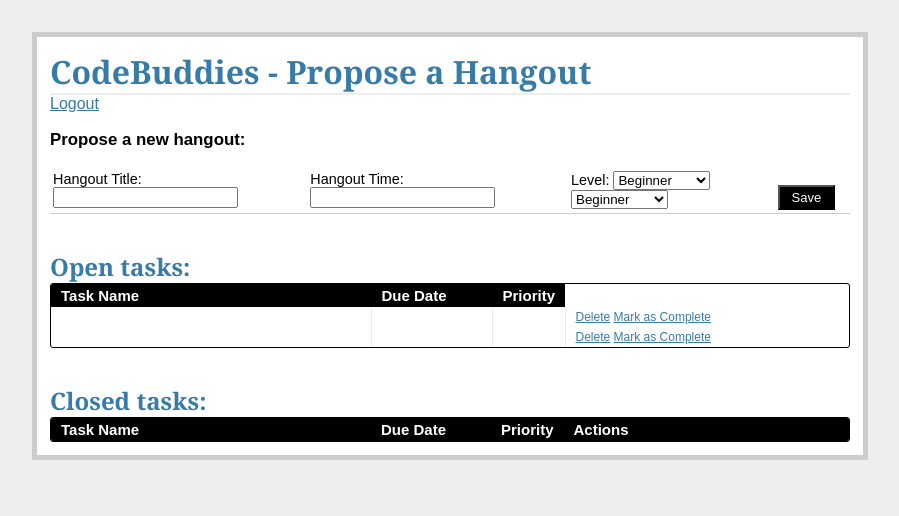
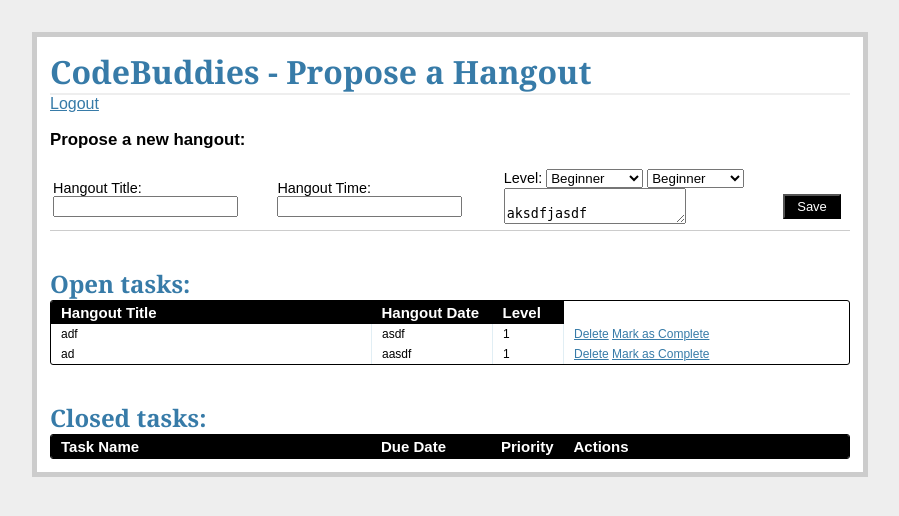
Before and after one commit to lpatmo/codebuddies-hangouts, a Flask app: page /hangout/ in a window 1280 px wide. Shown: the top 516 px of the page, without its empty margins (190-1089 px from the left). Run offline with Flask 2, Linux system fonts and the light colour scheme; the visitor is signed in with stand-in values (Sample User, id 1); data comes from the database, SQL or seed files in the repository; both versions use the stored data as it was after the commit; lists and menus that the app fills with data are empty.

Commit message:
fixed all those arrows with views.py

```diff
--- a/app/templates/tasks.html
+++ b/app/templates/tasks.html
@@ -5,11 +5,17 @@
 	<div class="add-task">
 		<h3>Propose a new hangout:</h3>
 	<table>
+<!--
+			title = request.form['title']
+	date = request.form['hangout_date']
+	level = request.form['level']
+	language = request.form['language']
+	description = request.form['description'] -->
 		<tr>
 			<form action="{{ url_for('new_hangout')}}" method="post">
 				<td>
 					<label>Hangout Title:</label>
-					<input name="name" type="text">
+					<input name="title" type="text">
 				</td>
 				<p>
 					<td>
@@ -29,6 +35,9 @@
 				<option value="2">Intermediate</option>
 				<option value="3">Advanced</option>
 			</select>
+			<textarea name="description">
+				aksdfjasdf
+			</textarea>
 		</td>
 		<td>
 			&nbsp;
@@ -47,19 +56,19 @@
 	<table>
 		<thead>
 			<tr>
-				<th width="300px"><strong>Task Name</strong></th>
-				<th width="100px"><strong>Due Date</strong></th>
-				<th width="50px"><strong>Priority</strong></th>
+				<th width="300px"><strong>Hangout Title</strong></th>
+				<th width="100px"><strong>Hangout Date</strong></th>
+				<th width="50px"><strong>Level</strong></th>
 			</tr>
 		</thead>
 	{% for o in open_tasks %}
 	<tr>
-		<td width="300px">{{ o.name }} </td>
-		<td width="100px">{{ o.due_date }}</td>
-		<td width="50px">{{ o.priority }}</td>
+		<td width="300px">{{ o.title }} </td>
+		<td width="100px">{{ o.hangout_date }}</td>
+		<td width="50px">{{ o.level }}</td>
 	<td>
-		<a href="{{ url_for('delete_entry', task_id = o.task_id) }}">Delete</a>
-		<a href="{{ url_for('complete', task_id = o.task_id)}}">Mark as Complete</a>
+		<a href="{{ url_for('delete_entry', hangout_id = o.hangout_id) }}">Delete</a>
+		<a href="{{ url_for('complete', hangout_id = o.hangout_id)}}">Mark as Complete</a>
 	</td>
 </tr>
 {% endfor %}
@@ -89,7 +98,7 @@
 			<td width="100px"> {{ c.due_date }}</td>
 			<td width="50px"> {{ c.priority }}</td>
 		<td>
-			<a href="{{ url_for('delete_entry', task_id = c.task_id) }}">Delete</a>
+			<a href="{{ url_for('delete_entry', hangout_id = c.hangout_id) }}">Delete</a>
 		</td>
 	</tr>
 {% endfor %}
--- a/app/views.py
+++ b/app/views.py
@@ -43,15 +43,16 @@
 @login_required
 def hangout():
 	g.db = connect_db()
-	cur = g.db.execute(
-		'select title, hangout_date, level, language, description from hangout where status=1')
-	upcoming_hangouts = [dict(title=row[0], hangout_date=row[1],
-		level=row[2], language=row[3], description=row[4]) for row in cur.fetchall()]
 
 	cur = g.db.execute(
-		'select title, hangout_date, level, language, description from hangout where status=0')
-	previous_hangouts = [dict(title=row[0], hangout_date=row[1],
-		level=row[2], language=row[3], description=row[4]) for row in cur.fetchall()]
+		'select title, level, language, hangout_date, description, hangout_id from hangout where status=1')
+	upcoming_hangouts = [dict(title=row[0], level=row[1],
+		language=row[2], hangout_date=row[3], description=row[4], hangout_id=row[5]) for row in cur.fetchall()]
+
+	cur = g.db.execute(
+		'select title, hangout_date, level, language, description, hangout_id from hangout where status=0')
+	previous_hangouts = [dict(title=row[0], level=row[1],
+		language=row[2], hangout_date=row[3], description=row[4], hangout_id=row[5]) for row in cur.fetchall()]
 
 	g.db.close()
 	return render_template(
@@ -75,7 +76,7 @@
 		flash("All fields are required. Please try again.")
 		return redirect(url_for('hangout'))
 	else:
-		g.db.execute('INSERT into hangout (title, hangout_date, level, language, description) values (?, ?, ?, ?, ?, 1)', [request.form['title'], request.form['level'],request.form['language'],request.form['hangout_date'], request.form['description'], request.form['status']])
+		g.db.execute('INSERT into hangout (title, level, language, hangout_date, description, status) values (?, ?, ?, ?, ?, 1)', [request.form['title'], request.form['level'],request.form['language'],request.form['hangout_date'], request.form['description']])
 		g.db.commit()
 		g.db.close()
 		flash('New entry was successfully posted. Thanks.')
```
Also changed, not shown: app/flasktaskr.db, 1 other file.
